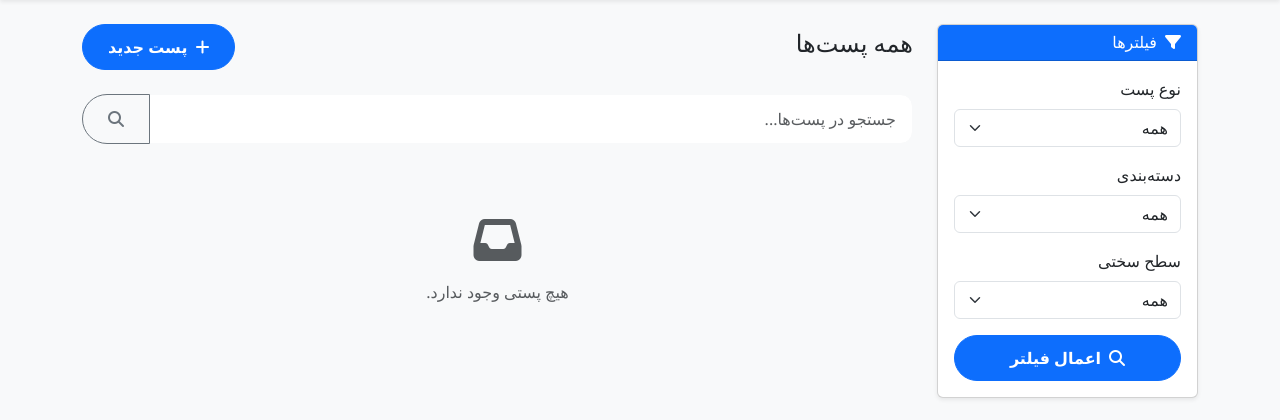
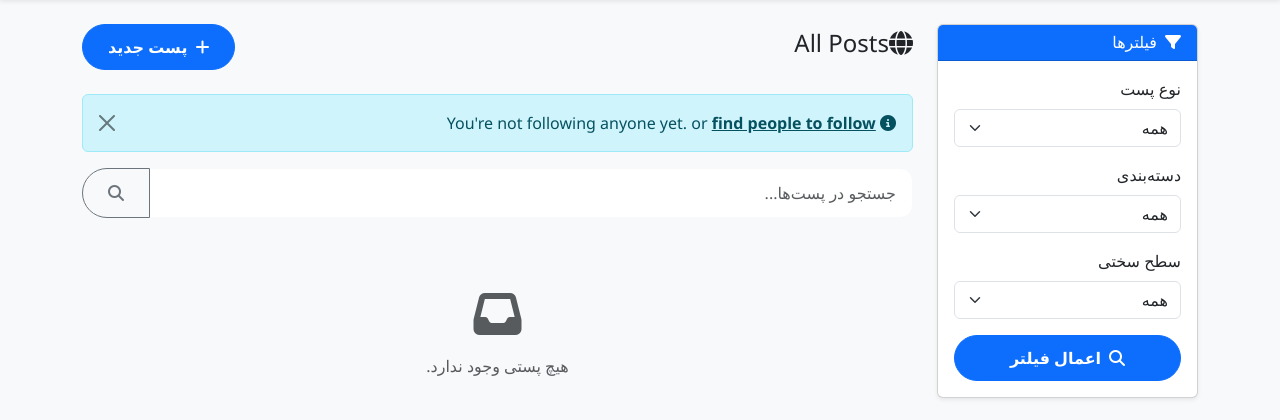
Before and after one commit to mhmdin2007-pixel/DevVault, a Django app: page / in a window 1280 px wide. Shown: the part 62-482 px from the top of the page. Run offline with Django 5.2, Linux system fonts and the light colour scheme; the visitor is signed in with stand-in values (Sample User, id 1); data that the repository does not hold is empty.

Commit message:
feat(posts): implement feed logic in home page. -Show followed users' posts first on homepage -Show all posts if user has no following -Show all posts for guest users

```diff
--- a/posts/views.py
+++ b/posts/views.py
@@ -11,8 +11,8 @@
 
 class PostListView(ListView):
     '''
-    Display paginated list of posts with filtering and search.
-    Supports: post_type, category, difficulty, company, tag filters.
+    Display posts from followed users first.
+    If not logged in or no followed users, show all posts.
     '''
     model = Post
     template_name = 'posts/home.html'
@@ -22,6 +22,18 @@
     def get_queryset(self):
         """Apply filters and search to the post queryset."""
         queryset = super().get_queryset()
+
+        if self.request.user.is_authenticated:
+            followed_user = self.request.user.following.all().values_list('following', flat=True)
+            if followed_user.exists():
+                queryset = Post.objects.filter(
+                    Q(author__in=followed_user) |
+                    Q(author__isnull=False)
+                ).distinct().order_by('-created_at')
+            else:
+                queryset = Post.objects.all().order_by('-created_at')
+        else:
+            queryset = Post.objects.all().order_by('-created_at')
 
         #search functionality
         search_query = self.request.GET.get('q')
@@ -71,6 +83,13 @@
             'tag': self.request.GET.get('tag', ''),
             'q': self.request.GET.get('q', ''),
         }
+
+        #adding follow status for display message
+        if self.request.user.is_authenticated:
+            followed_user = self.request.user.following.all().values_list('following', flat=True)
+            context['has_following'] = followed_user.exists()
+        else:
+            context['has_following'] = False
 
         return context
 
--- a/templates/posts/home.html
+++ b/templates/posts/home.html
@@ -64,13 +64,31 @@
     <!-- لیست پست‌ها (ستون اصلی) -->
     <div class="col-lg-9">
         <div class="d-flex justify-content-between align-items-center mb-4">
-            <h4>همه پست‌ها</h4>
+            <h4>
+                {% if user.is_authenticated and has_following %}
+                    <i class="fa fa-rss text-primary"></i>Feed
+                {% else %}
+                    <i class="fas fa-globe"></i>All Posts
+                {% endif %}
+            </h4>
             {% if user.is_authenticated %}
                 <a href="{% url 'posts:post_create' %}" class="btn btn-primary">
                     <i class="fas fa-plus me-2"></i>پست جدید
                 </a>
             {% endif %}
         </div>
+
+        {% if user.is_authenticated and not has_following %}
+            <div class="alert alert-info alert-dismissible fade show" role="alert">
+                <i class="fas fa-info-circle"></i>
+                You're not following anyone yet.
+                 or
+                <a href="#" class="alert-link">
+                    find people to follow
+                </a>
+                <button type="button" class="btn-close" data-bs-dismiss="alert"></button>
+            </div>
+        {% endif %}
 
         <!-- جستجو -->
         <form method="get" class="mb-4">
```
